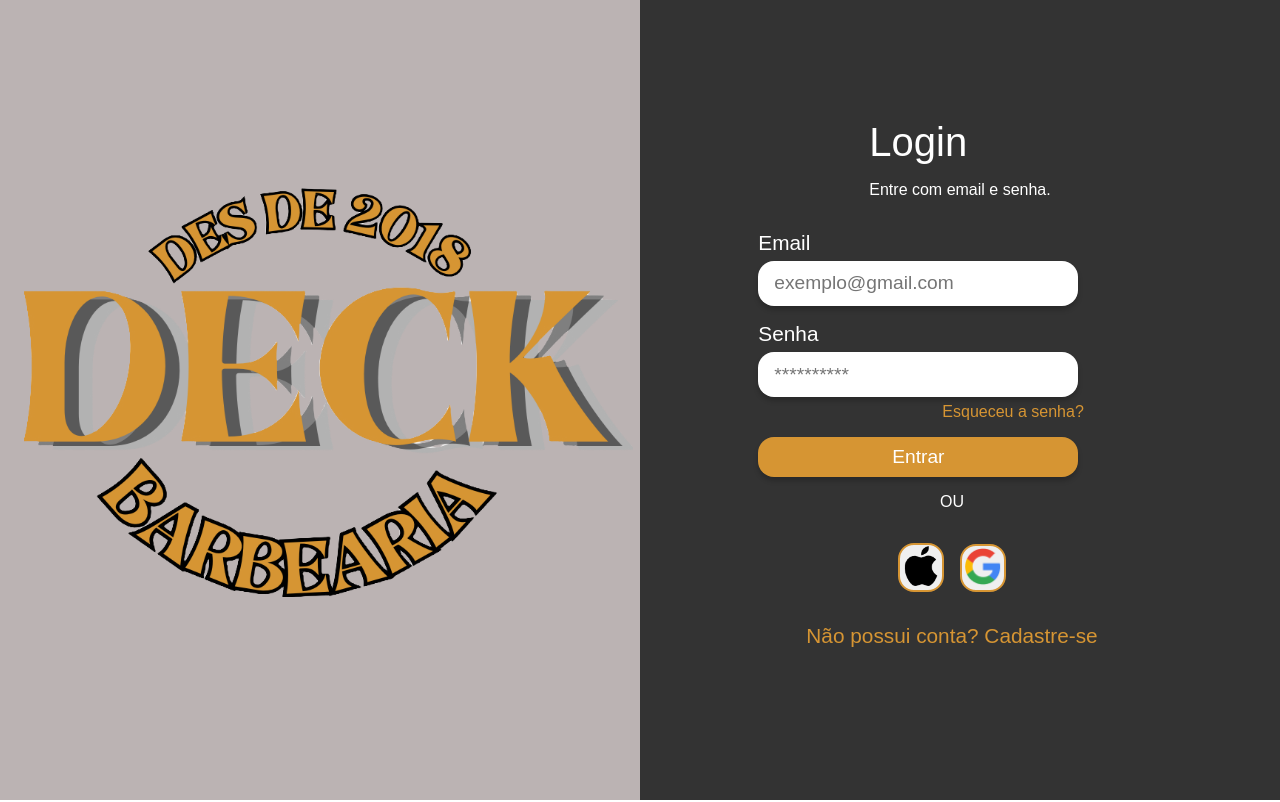
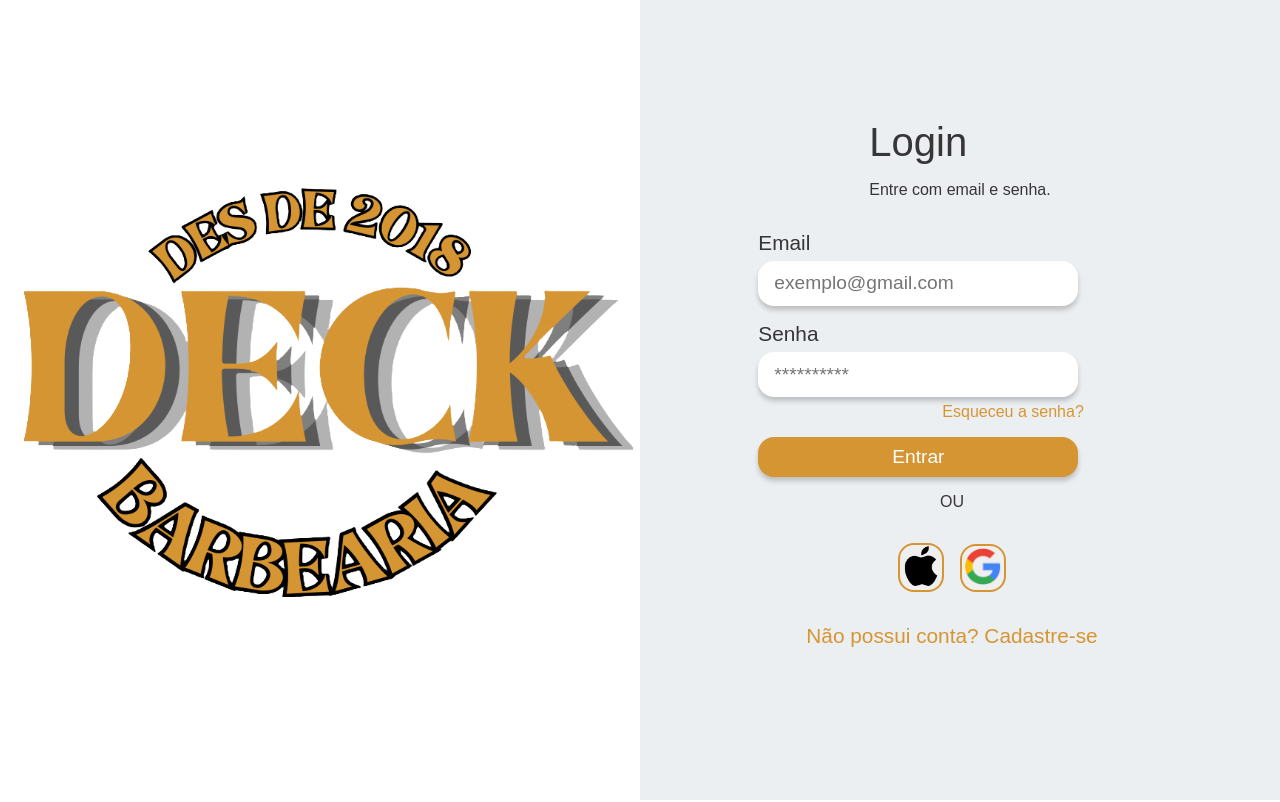
Before and after one commit to biellil/CorteFacil, a React (Vite) app: page / in a window 1280 px wide. Built offline with nearby package versions, Linux system fonts and the light colour scheme; a web font is replaced by a local one.

Commit message:
feat: :sparkles: criando context de função de troca de temas para acessar função de forma global

```diff
--- a/src/App.tsx
+++ b/src/App.tsx
@@ -1,24 +1,40 @@
-import { useState } from 'react'
+import { createContext, useContext, useState } from 'react'
 import { BrowserRouter } from 'react-router-dom'
 import { ThemeProvider } from 'styled-components'
 import { Routers } from './Router'
 import { GlobalStyle } from './styles/global'
 import { darkTheme, lightTheme } from './styles/themes'
 
+
+const ThemeContext = createContext()
+
+export const useTheme = () => useContext(ThemeContext)
+
+export const CustomThemeProvider = ({ children }) => {
+  const [theme, setTheme] = useState('light')
+
+  const toggleTheme = () => {
+    setTheme(theme === 'light' ? 'dark' : 'light')
+  }
+
+  return (
+    <ThemeContext.Provider value={{ theme, toggleTheme }}>
+      <ThemeProvider theme={theme === 'light' ? lightTheme : darkTheme}>
+        {children}
+      </ThemeProvider>
+    </ThemeContext.Provider>
+  )
+}
+
 export function App() {
-  const [theme /*, setTheme */] = useState('dark')
-
-  /* const toggleTheme = () => {
-    theme === 'light' ? setTheme('dark') : setTheme('light')
-  } */
   return (
     <>
-      <ThemeProvider theme={theme === 'light' ? lightTheme : darkTheme}>
+      <CustomThemeProvider>
         <GlobalStyle />
         <BrowserRouter>
           <Routers />
         </BrowserRouter>
-      </ThemeProvider>
+      </CustomThemeProvider>
     </>
   )
 }
```
